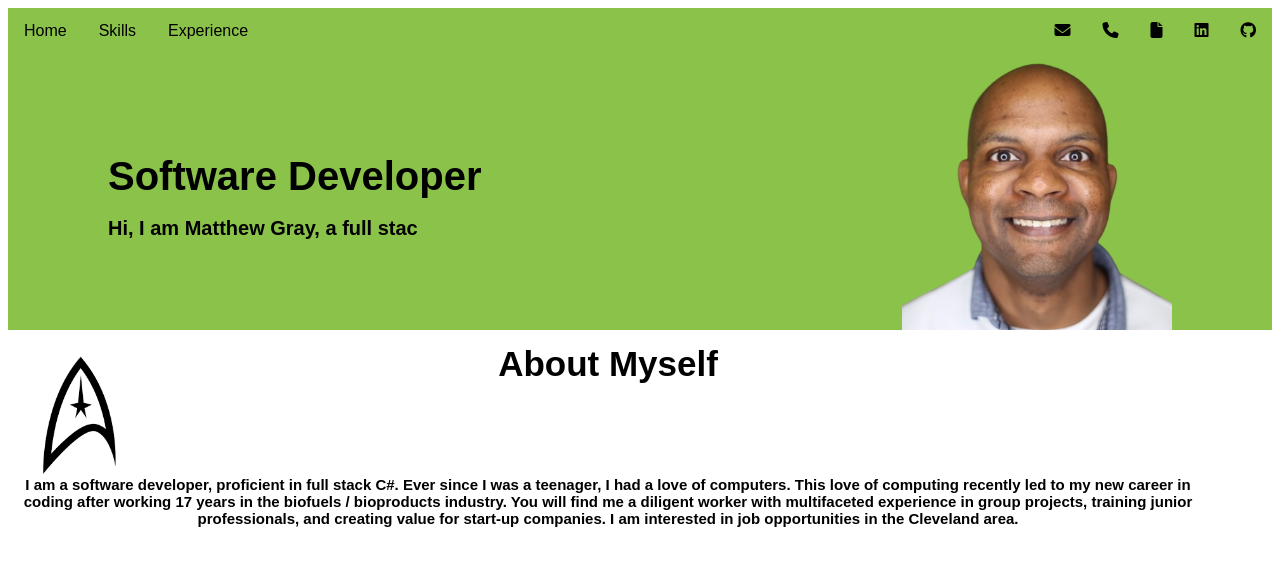
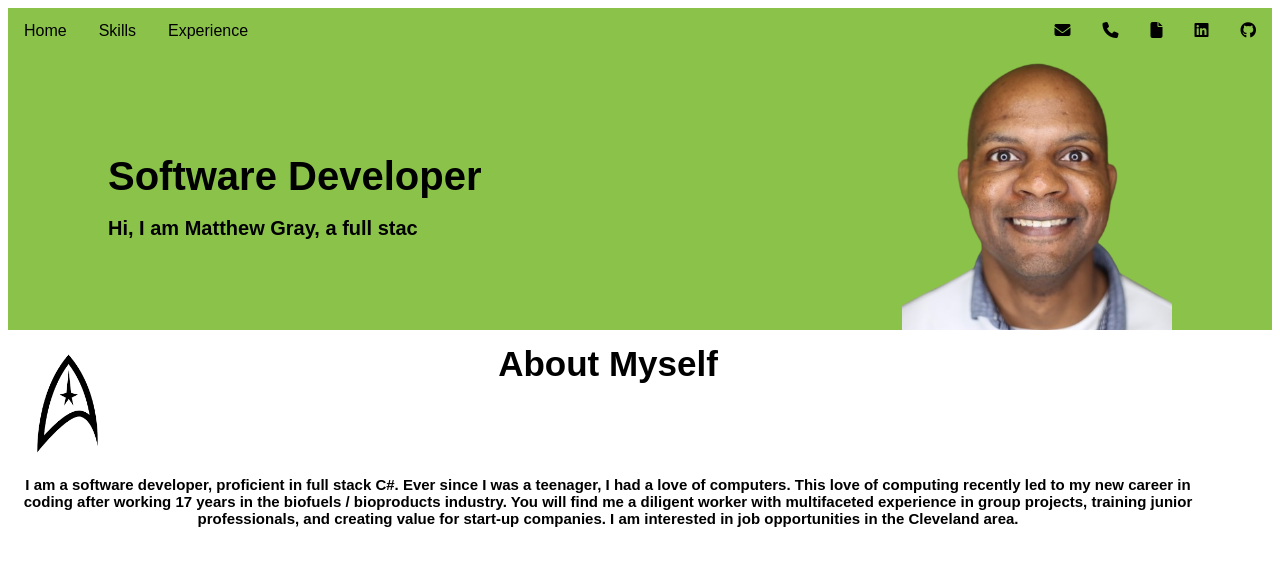
Before and after one commit to MatthewGray319/MatthewGray319.github.io, a plain HTML site: page index.html in a window 1280 px wide. Drawn offline with Linux system fonts and the light colour scheme.

Commit message:
Fixed the insignia

```diff
--- a/site2.css
+++ b/site2.css
@@ -71,7 +71,7 @@ p {
   margin: 0px;
   background-image: url("star_trek_insignia.png");
   background-repeat: no-repeat;
-  background-size: 12%;
+  background-size: 10%;
 
 }
 
```
